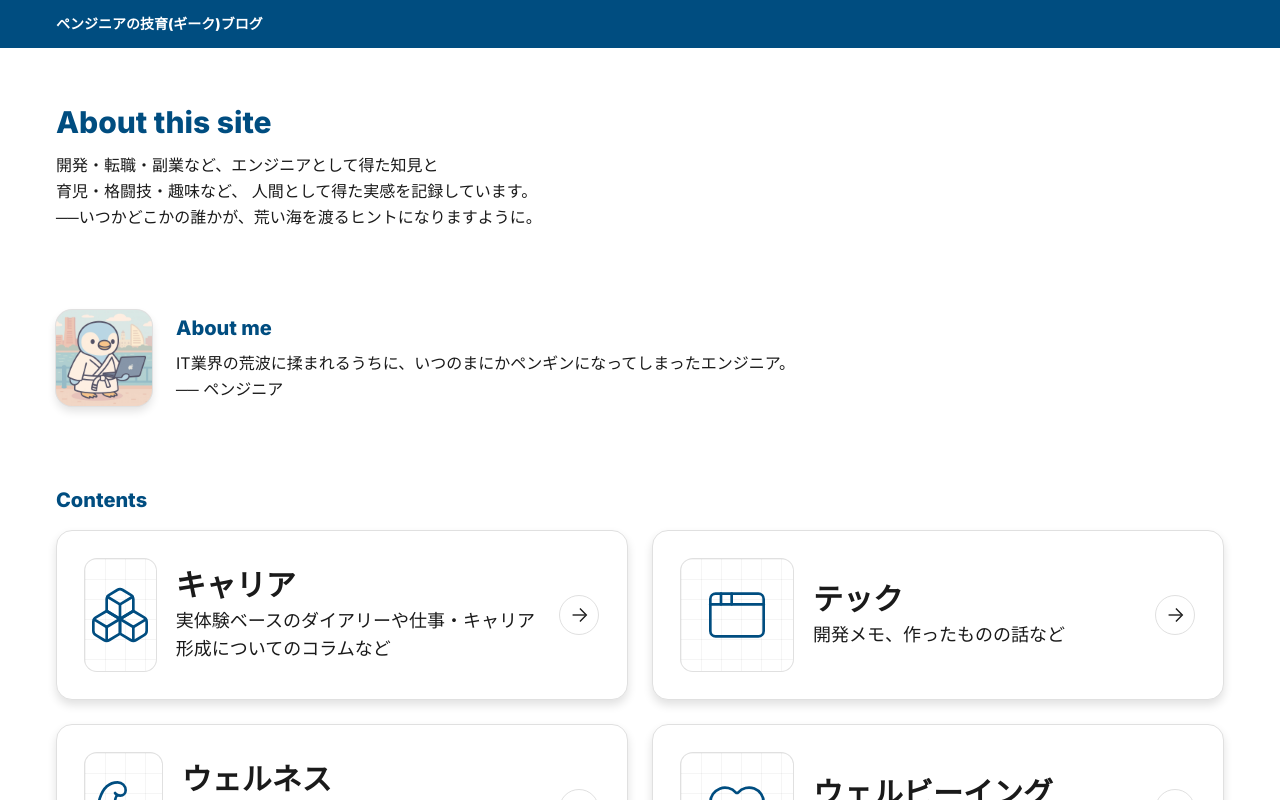
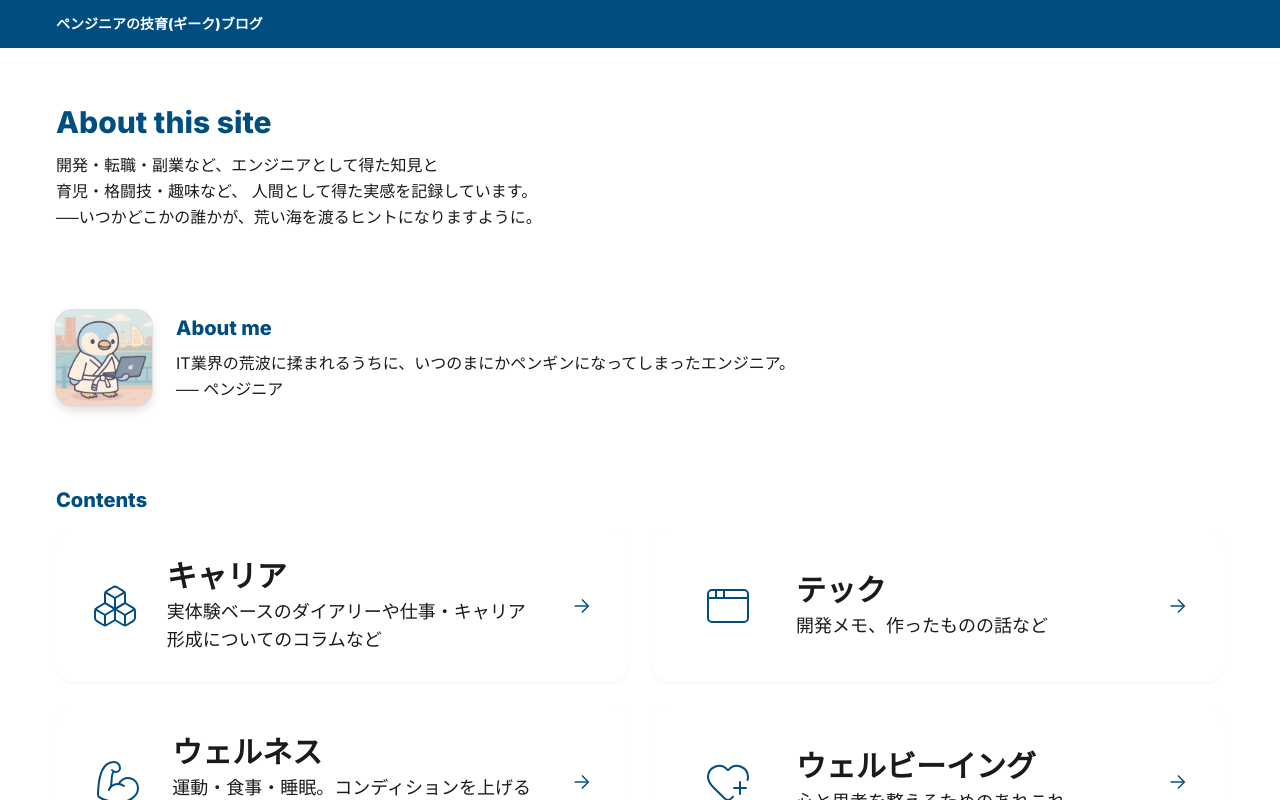
Before and after one commit to pengineer-geek/geek-blog, a Next.js app: page / in a window 1280 px wide. Shown: the top 800 px of the page. Built offline with nearby package versions, Linux system fonts and the light colour scheme.

Commit message:
Update category-cards.tsx

```diff
--- a/src/app/_components/category-cards.tsx
+++ b/src/app/_components/category-cards.tsx
@@ -1,9 +1,6 @@
+// src/app/_components/category-cards.tsx
 import Link from "next/link";
 import type { ReactNode } from "react";
-
-// グリッド風の淡い背景（任意）
-const gridBg =
-  "bg-[linear-gradient(to_right,rgba(0,0,0,0.04)_1px,transparent_1px),linear-gradient(to_bottom,rgba(0,0,0,0.04)_1px,transparent_1px)] bg-[size:20px_20px]";
 
 export default function CategoryCard({
   href,
@@ -14,22 +11,20 @@ export default function CategoryCard({
   href: string;
   title: string;
   desc: string;
-  icon: ReactNode;
+  icon: ReactNode; // currentColor で塗るSVGを想定
 }) {
   return (
     <Link
       href={href}
-      className={`group flex items-center gap-5 rounded-2xl border border-border bg-background p-6 shadow-soft-sm transition
-                  hover:border-primary/70 hover:shadow-md md:p-7`}
+      className="group flex items-center gap-5 rounded-2xl bg-white p-6 shadow-sm transition
+                 hover:shadow-md md:p-7"
     >
-      {/* アイコン */}
+      {/* アイコン（淡いプレートのみ・枠線/グリッドなし） */}
       <div
-        className={`flex size-24 items-center justify-center rounded-xl ring-1 ring-border
-                    text-primary ${gridBg} md:size-28`}
+        className="flex size-20 items-center justify-center rounded-xl bg-primary/5 text-primary md:size-24"
         aria-hidden
       >
-        {/* アイコンは currentColor で着色 */}
-        <div className="text-primary/90 [&_svg]:h-14 [&_svg]:w-14 md:[&_svg]:h-16 md:[&_svg]:w-16">
+        <div className="[&_svg]:h-10 [&_svg]:w-10 md:[&_svg]:h-12 md:[&_svg]:w-12">
           {icon}
         </div>
       </div>
@@ -37,12 +32,12 @@ export default function CategoryCard({
       {/* タイトル & 説明 */}
       <div className="min-w-0">
         <h3 className="text-2xl font-extrabold text-text md:text-3xl">{title}</h3>
-        <p className="mt-1 text-text/60 md:text-lg">{desc}</p>
+        <p className="mt-1 text-text/70 md:text-lg">{desc}</p>
       </div>
 
-      {/* 右端の矢印（PCのみ） */}
-      <div className="ml-auto hidden shrink-0 items-center justify-center rounded-full border border-border p-2 text-primary/70 transition group-hover:text-primary md:flex">
-        <svg width="22" height="22" viewBox="0 0 24 24" fill="none" stroke="currentColor" strokeWidth="1.5">
+      {/* 右端の矢印（装飾。なくてもOK） */}
+      <div className="ml-auto hidden shrink-0 items-center justify-center rounded-full bg-primary/5 p-2 text-primary transition group-hover:bg-primary/10 md:flex">
+        <svg width="22" height="22" viewBox="0 0 24 24" fill="none" stroke="currentColor" strokeWidth="1.6">
           <path d="M5 12h14" /><path d="m13 5 7 7-7 7" />
         </svg>
       </div>
```
